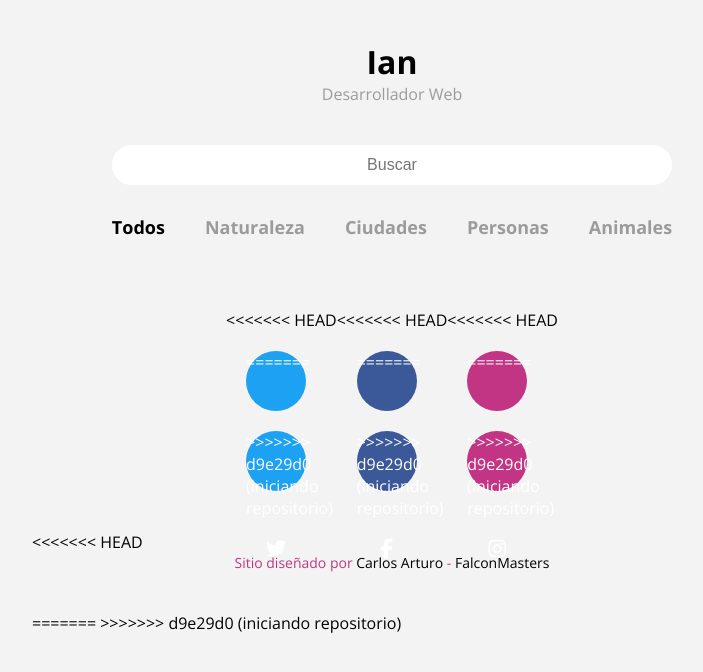
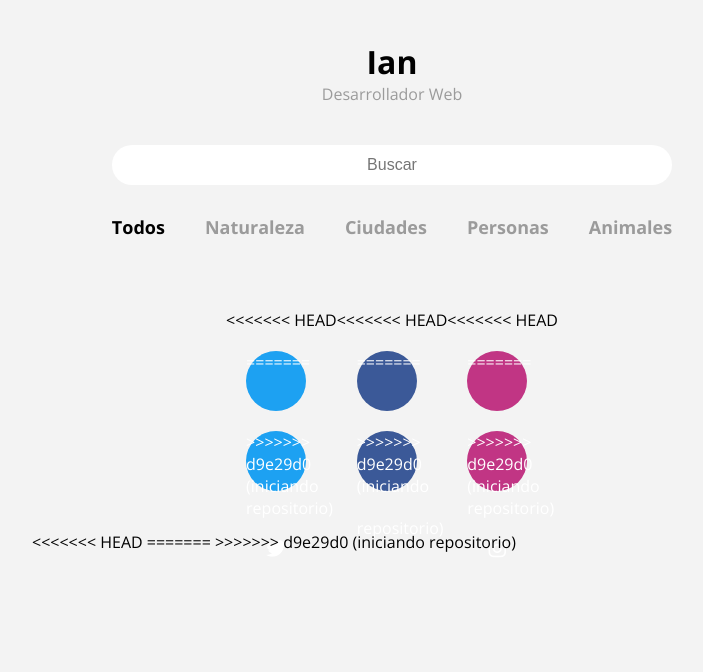
Before and after one commit to IAN-coder-12/IAN-coder-12.github.io, a plain HTML site: page index.html in a window 1280 px wide. Shown: the whole page, without its empty margins (248-951 px from the left). Drawn offline with nearby package versions, Linux system fonts and the light colour scheme; a script that the page names is missing.

Commit message:
actualizando pagina

```diff
--- a/index.html
+++ b/index.html
@@ -134,7 +134,7 @@
 			<div class="redes-sociales">
 				<div class="contenedor-icono">
 <<<<<<< HEAD
-					<a href="http://www.twitter.com/falconmasters" target="_blank" class="twitter">
+					<a href="#" target="_blank" class="twitter">
 =======
 					<a href="#" target="_blank" class="twitter">
 >>>>>>> d9e29d0 (iniciando repositorio)
@@ -147,12 +147,12 @@
 =======
 					<a href="#" target="_blank" class="facebook">
 >>>>>>> d9e29d0 (iniciando repositorio)
-						<i class="fab fa-facebook-f"></i>
+						<i class="#"></i>
 					</a>
 				</div>
 				<div class="contenedor-icono">
 <<<<<<< HEAD
-					<a href="http://www.instagram.com" target="_blank" class="instagram">
+					<a href="#" target="_blank" class="instagram">
 =======
 					<a href="#" target="_blank" class="instagram">
 >>>>>>> d9e29d0 (iniciando repositorio)
@@ -161,9 +161,7 @@
 				</div>
 			</div>
 <<<<<<< HEAD
-			<div class="creado-por">
-				<p>Sitio diseñado por <a href="#">Carlos Arturo</a> - <a href="https://www.falconmasters.com">FalconMasters</a></p>
-			</div>
+
 =======
 
 >>>>>>> d9e29d0 (iniciando repositorio)
```
Also changed, not shown: 1 other file.
